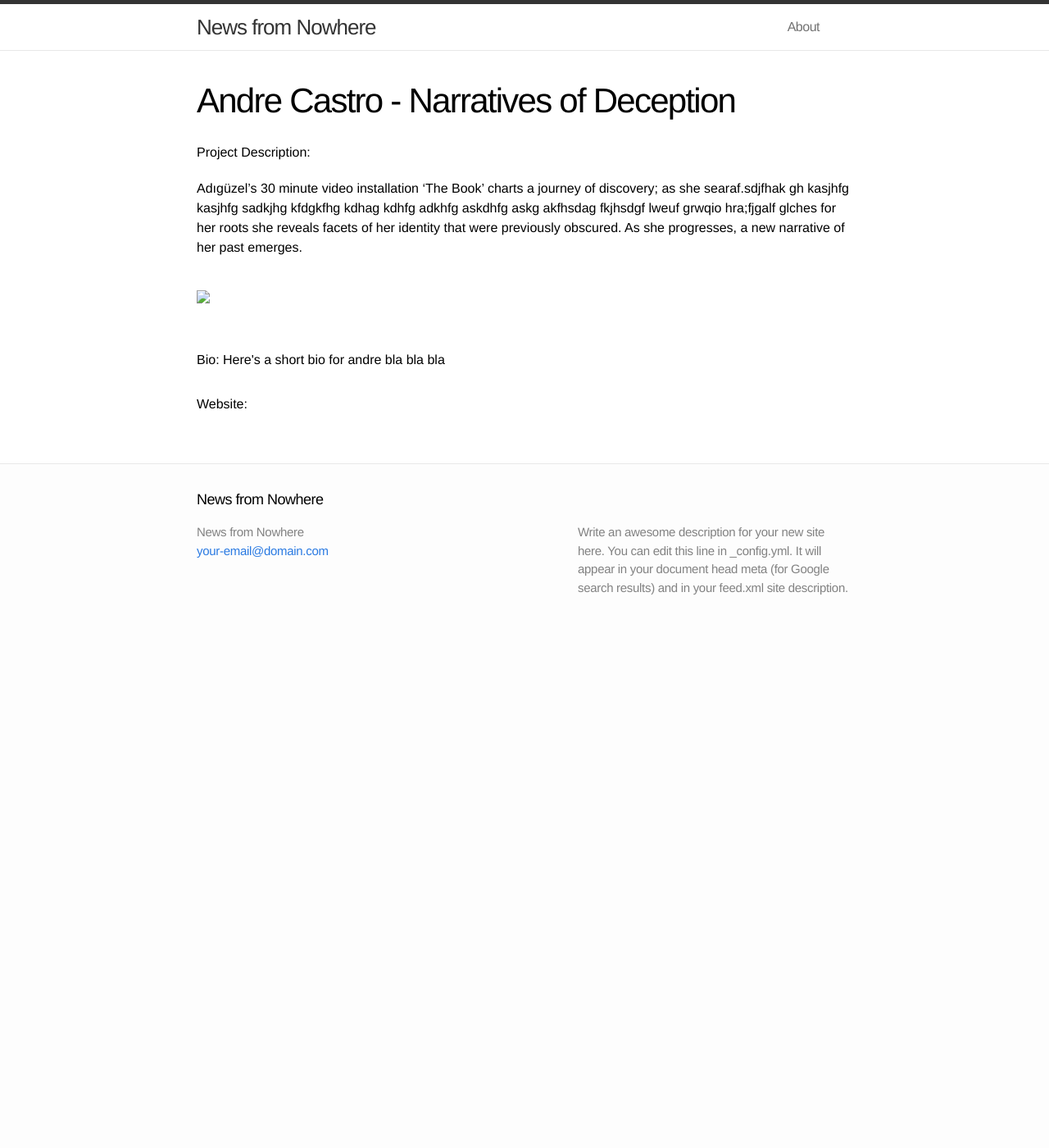
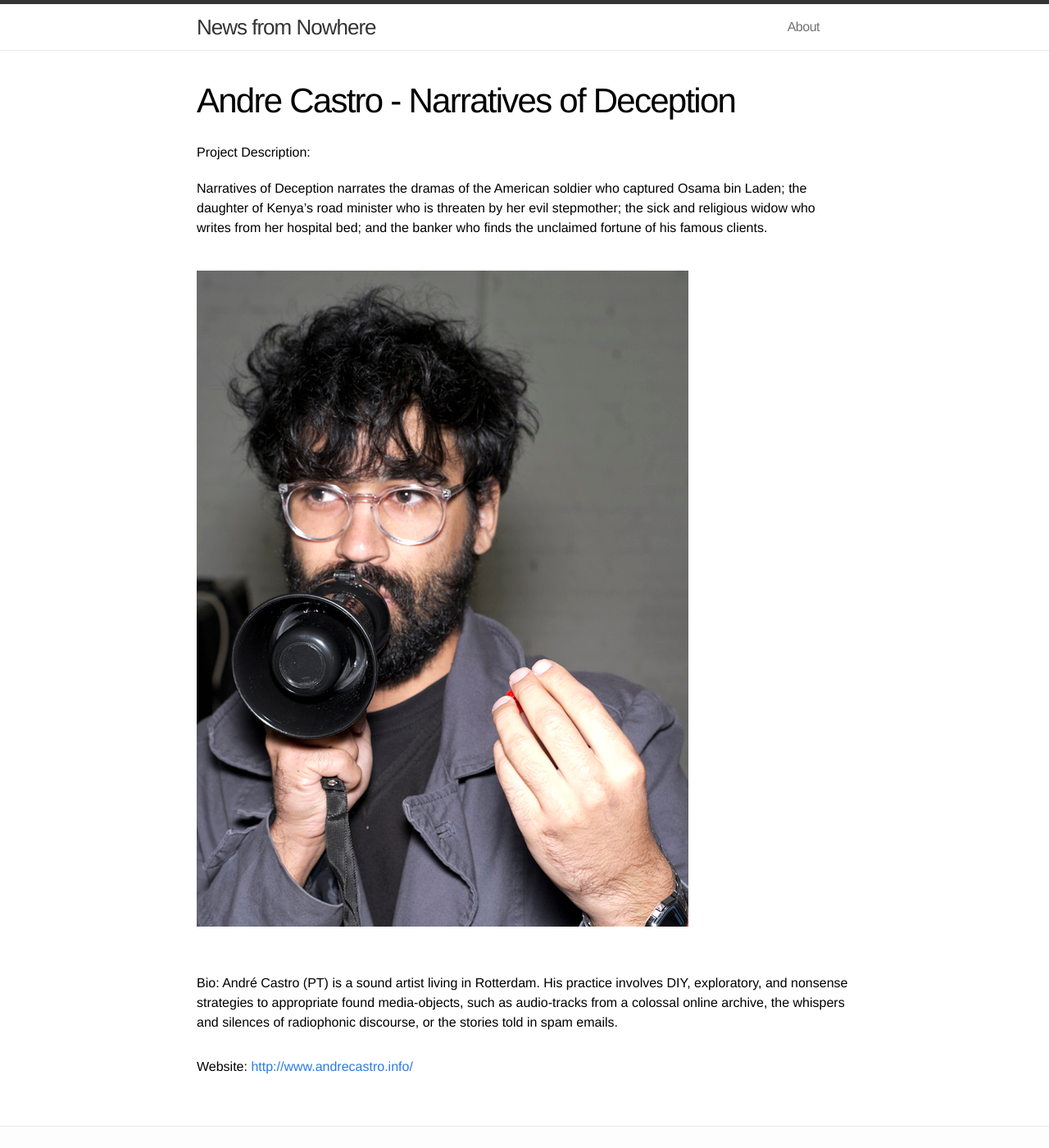
Before and after one commit to automatist/newsfromnowhere, a Jekyll site: the page built from _posts/2014-05-12-andre-castro.markdown, in a window 1280 px wide and 1400 px high. Shown: the whole window at 82% size. Built offline with Jekyll 4.4.1, drawn with Linux system fonts in a browser that asks for light colours.

```diff
--- a/_layouts/post.html
+++ b/_layouts/post.html
@@ -9,7 +9,7 @@ layout: default
 
   <article class="post-content">
     Project Description: {{ content }}
-    <img src='img/{{ page.featured-image }}'/>
+    <img src='../imgs/{{ page.featured-image }}'/>
   </article>
 
   <article class="post-content">
--- a/_posts/2014-05-12-andre-castro.markdown
+++ b/_posts/2014-05-12-andre-castro.markdown
@@ -2,12 +2,15 @@
 layout: post
 name:  "Andre Castro"
 title: 'Narratives of Deception'
-year:   2014
+year:   2013
 categories: graduation project
 featured-image: andrecastro.jpg
 permalink: andre-castro-narratives-of-deception
-bio: " Here's a short bio for andre bla bla bla"
+
+bio: "André Castro (PT) is a sound artist living in Rotterdam. His practice involves DIY, exploratory, and nonsense strategies to appropriate found media-objects, such as audio-tracks from a colossal online archive, the whispers and silences of radiophonic discourse, or the stories told in spam emails.
+"
+website: http://www.andrecastro.info/
+project-website: http://deceptionnarrativ.es/
 ---
 
-
-Adıgüzel’s 30 minute video installation 'The Book' charts a journey of discovery; as she searaf.sdjfhak gh kasjhfg kasjhfg sadkjhg kfdgkfhg kdhag kdhfg adkhfg askdhfg askg akfhsdag fkjhsdgf lweuf grwqio hra;fjgalf glches for her roots she reveals facets of her identity that were previously obscured. As she progresses, a new narrative of her past emerges.
+Narratives of Deception narrates the dramas of the American soldier who captured Osama bin Laden; the daughter of Kenya's road minister who is threaten by her evil stepmother; the sick and religious widow who writes from her hospital bed; and the banker who finds the unclaimed fortune of his famous clients.
```
Also changed, not shown: _posts/2014-05-12-demet-adiguzel.markdown (+4 -4 lines), _posts/2014-05-12-eleanor-greenhalgh.markdown (added, +16 -0 lines), imgs/andrecastro.jpg (added), imgs/demetadiguzel.jpg (added), 1 other file.
